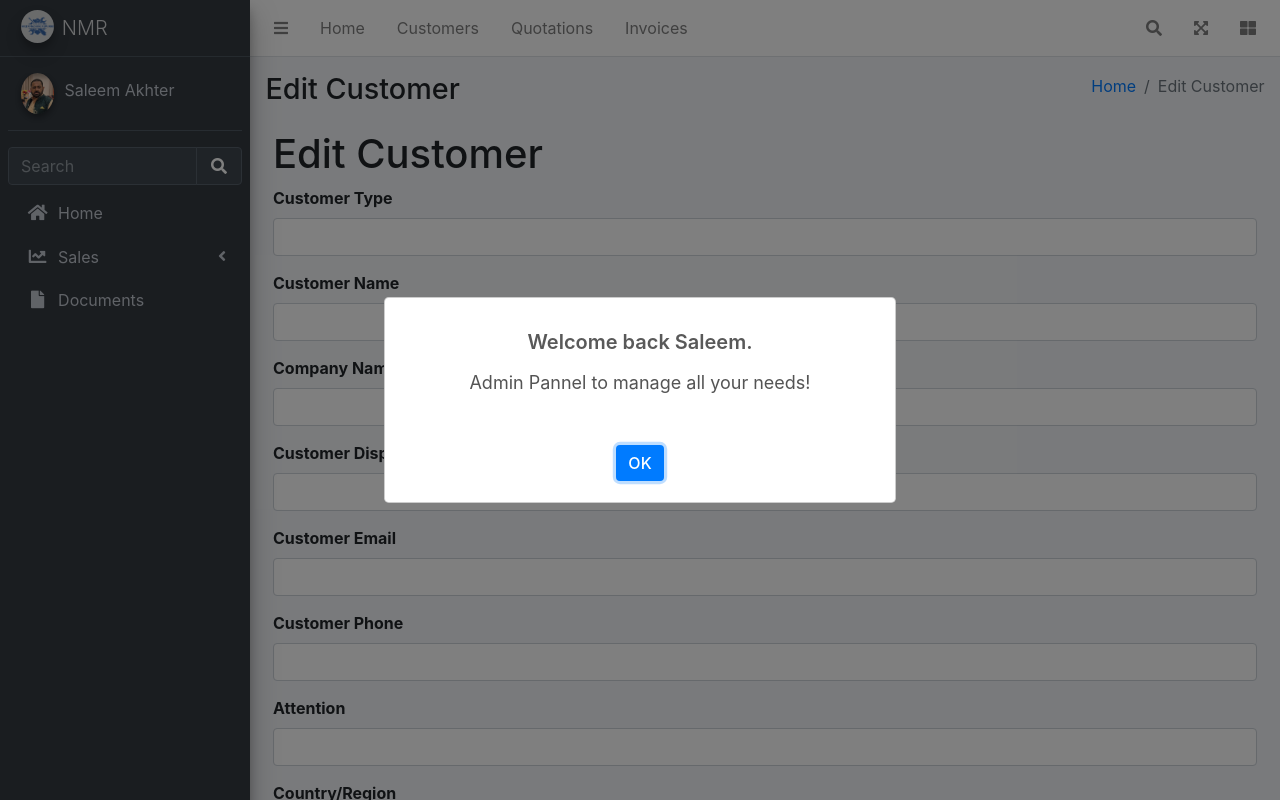
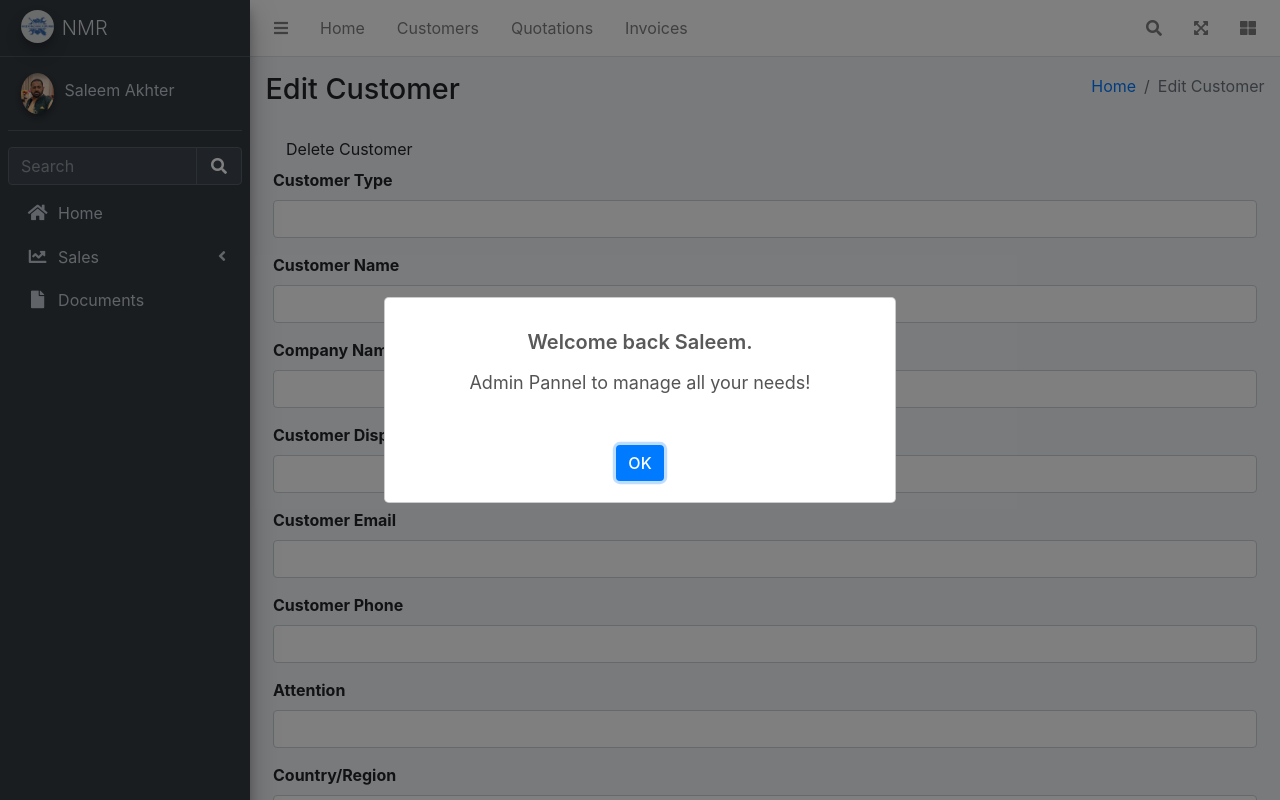
Before and after one commit to hassixmalik/Invoice360, a CodeIgniter app: page /NMR-invoice360/index.php/customers/editcustomer/1 in a window 1280 px wide. Run offline with CodeIgniter, Linux system fonts and the light colour scheme; data comes from the database, SQL or seed files in the repository; data that the repository does not hold is empty; some libraries are stand-ins or nearby versions.

Commit message:
implementing delete customer

```diff
--- a/application/views/editcustomer.php
+++ b/application/views/editcustomer.php
@@ -15,7 +15,7 @@
 </head>
 <body>
     <div class="container">
-        <h1>Edit Customer</h1>
+        <a class='btn btn-failure' href="deletecustomer">Delete Customer</a>
         <form action="<?php echo base_url('customers/updatecustomer'); ?>" method="post">
             <input type="hidden" name="customer_unique_id" value="<?php echo $customer['customer_unique_id']; ?>">
 
```
